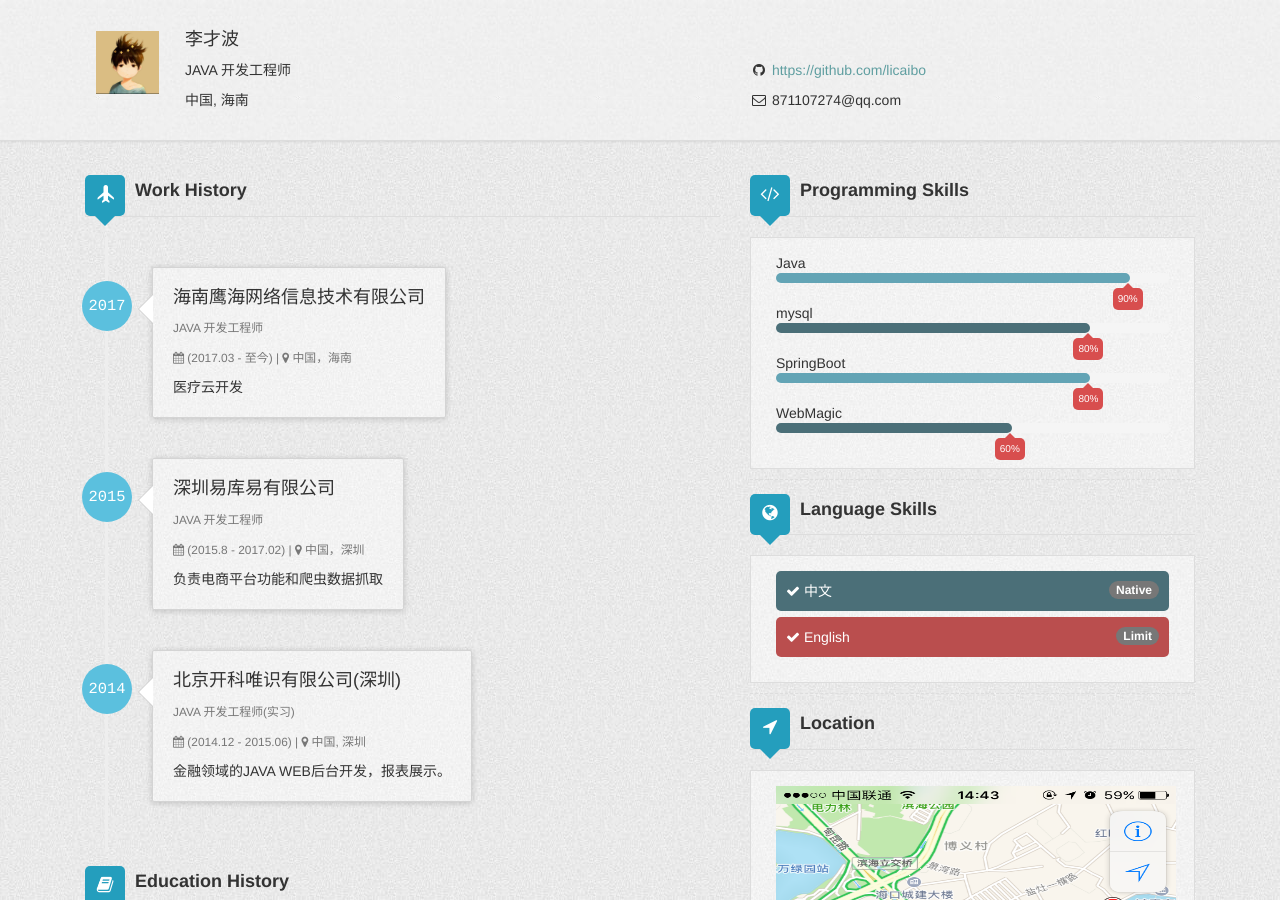
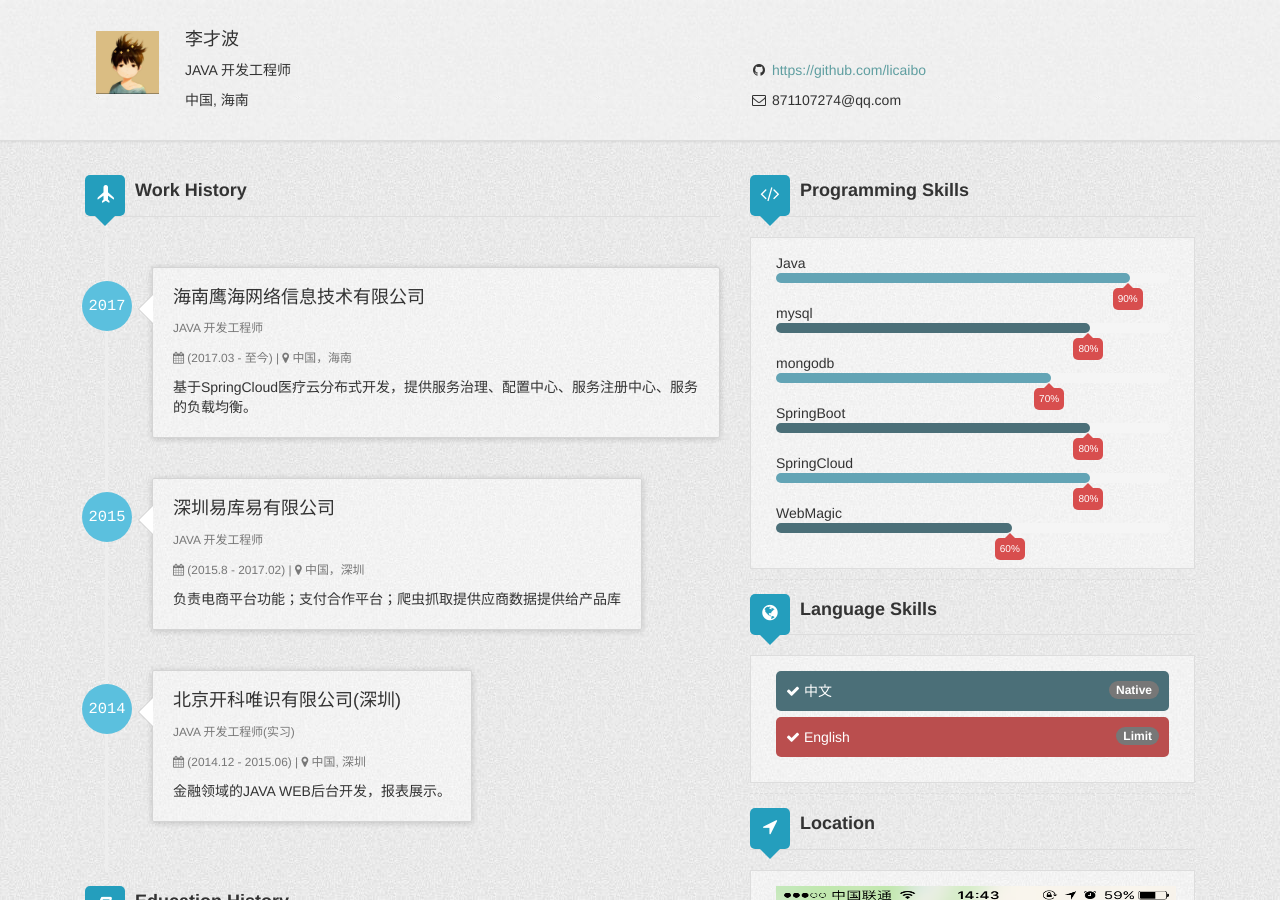
Before and after one commit to lcbbcl/licaibo.github.io, a Jekyll site: the page built from about.html, in a window 1280 px wide and 900 px high. Built offline with Jekyll 4.4.1, drawn with Linux system fonts in a browser that asks for light colours.

```diff
--- a/_data/author.yml
+++ b/_data/author.yml
@@ -12,7 +12,7 @@
   title: JAVA 开发工程师
   started: 2017
   duration: (2017.03 - 至今)
-  description: 医疗云开发
+  description: 基于SpringCloud医疗云分布式开发，提供服务治理、配置中心、服务注册中心、服务的负载均衡。
 
 - work2:
   company: 深圳易库易有限公司
@@ -20,7 +20,7 @@
   title: JAVA 开发工程师
   started: 2015
   duration: (2015.8 - 2017.02)
-  description: 负责电商平台功能和爬虫数据抓取
+  description: 负责电商平台功能；支付合作平台；爬虫抓取提供应商数据提供给产品库
 
 - work1:
   company: 北京开科唯识有限公司(深圳)
@@ -52,8 +52,14 @@
 - MySQL:
   name: mysql
   percentage: 80%
+- Mongodb:
+  name: mongodb
+  percentage: 70%
 - SpringBoot:
   name: SpringBoot
+  percentage: 80%
+- SpringCloud:
+  name: SpringCloud
   percentage: 80%
 - WebMagic:
   name: WebMagic
```
